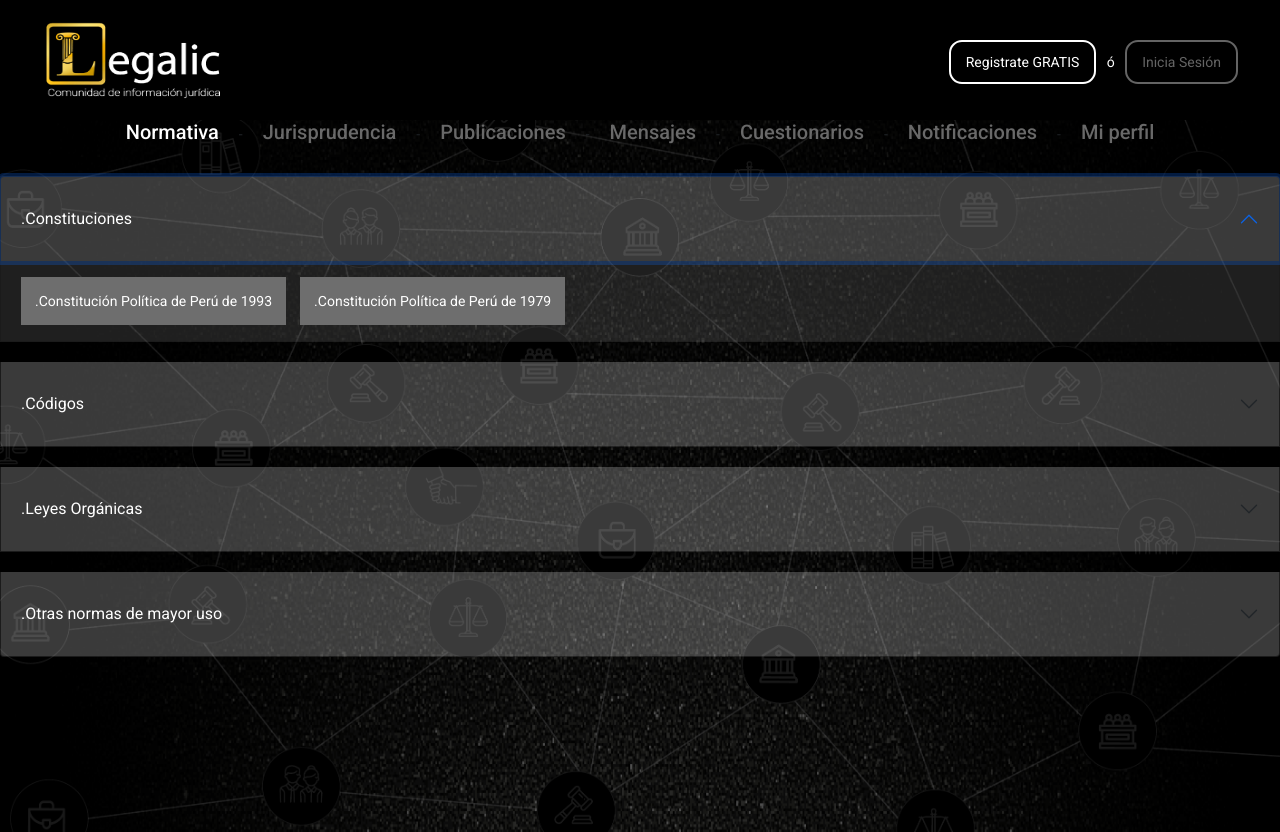
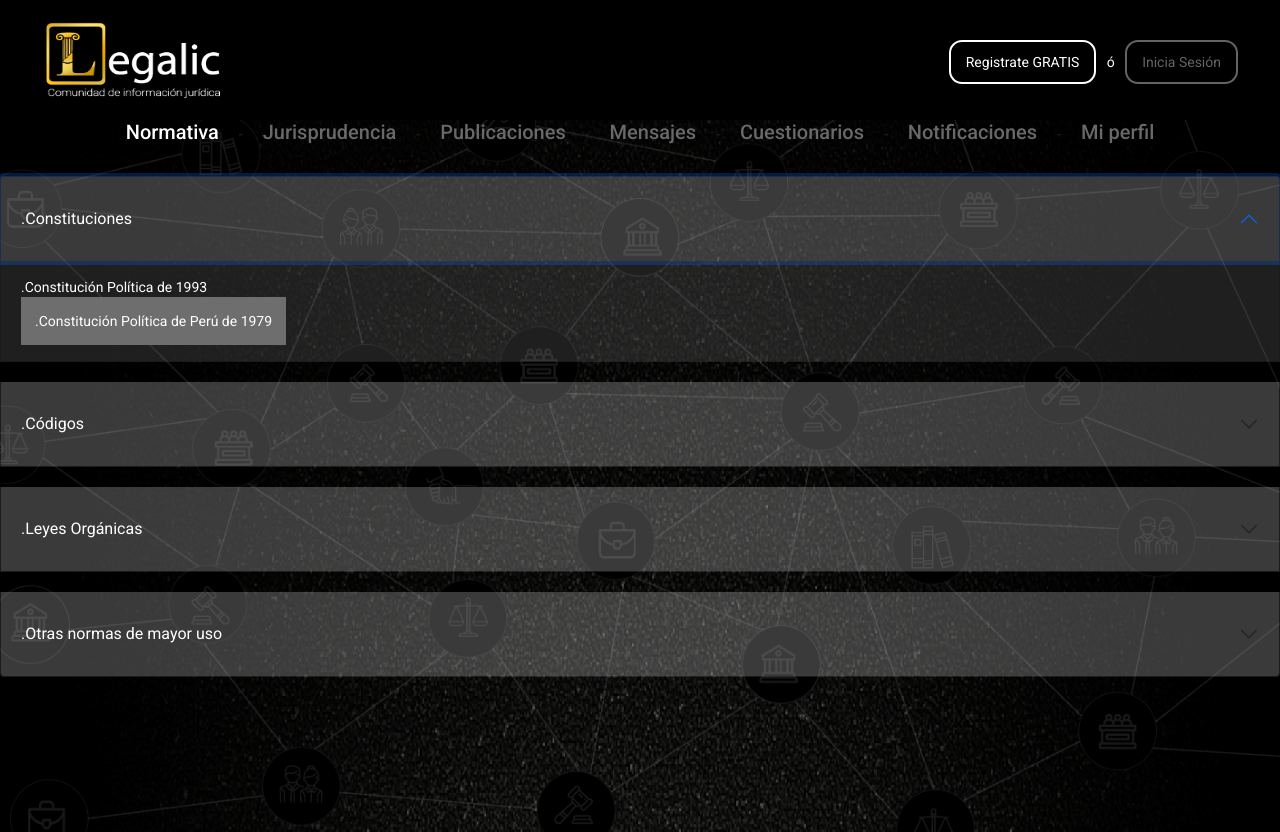
Before and after one commit to juanvaldemar/prueba-alianza-web, an Angular app: page /exposicion in a window 1280 px wide. Both pictures are taken after a click on the button ".Constituciones". Built offline with nearby package versions, Linux system fonts and the light colour scheme.

Commit message:
link de constitucion

```diff
--- a/src/app/exposicion/exposicion.component.html
+++ b/src/app/exposicion/exposicion.component.html
@@ -50,9 +50,8 @@
                 data-bs-parent="#accordionExample">
                 <div class="accordion-body white">
 
-                    <a target="_blank" href="https://sayra-ab436.web.app/penal.html"
-                        style="color: white !important; text-decoration: none;">.Constitución Política de Perú de
-                        1993</a>
+                    <div target="_blank" routerLink="constitucion1993"
+                        style="color: white !important; text-decoration: none;">.Constitución Política de 1993</div>
 
                     <a target="_blank" href="https://sayra-ab436.web.app/penal.html"
                         style="color: white !important; text-decoration: none;">.Constitución Política de Perú de
```
